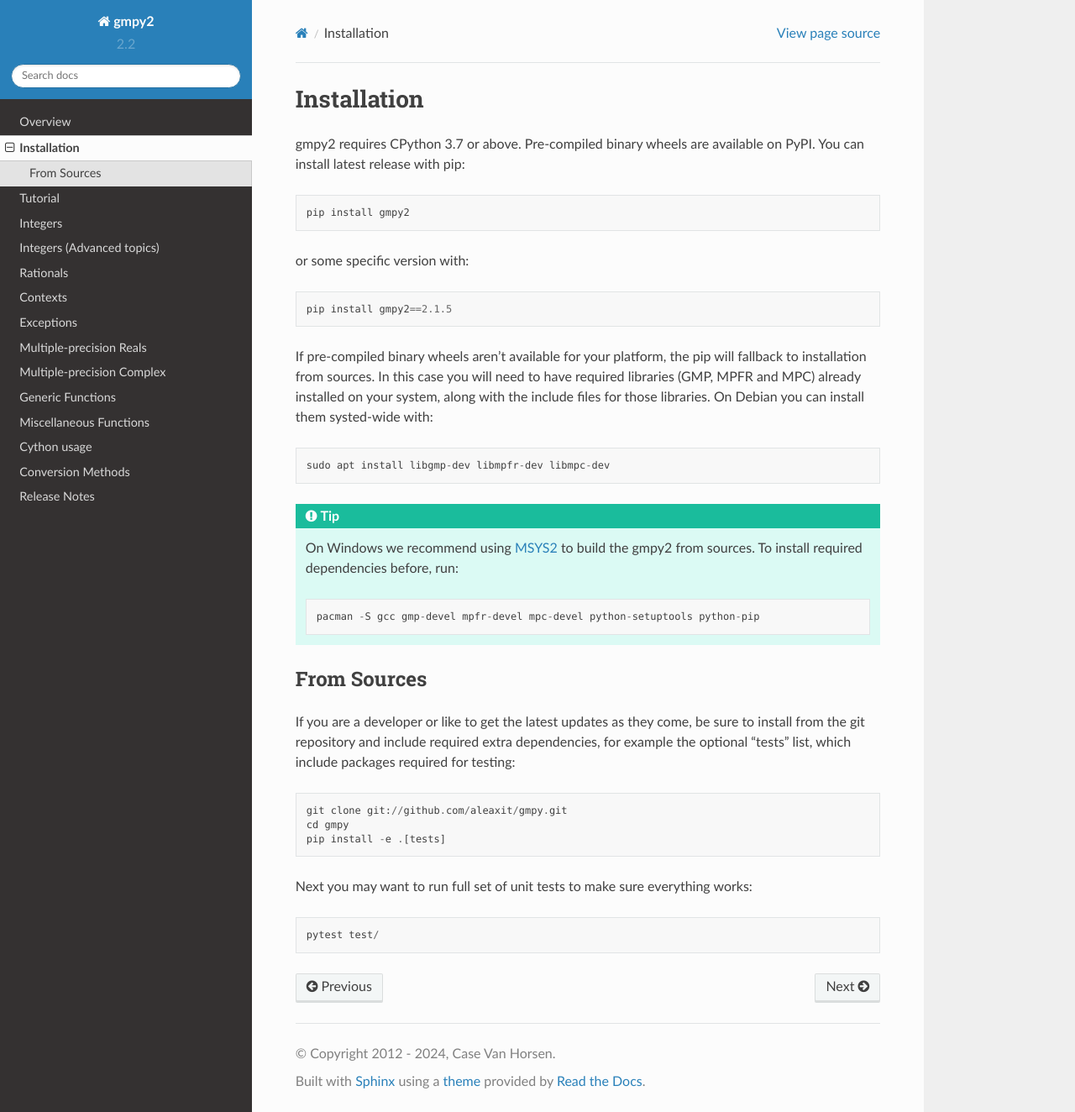
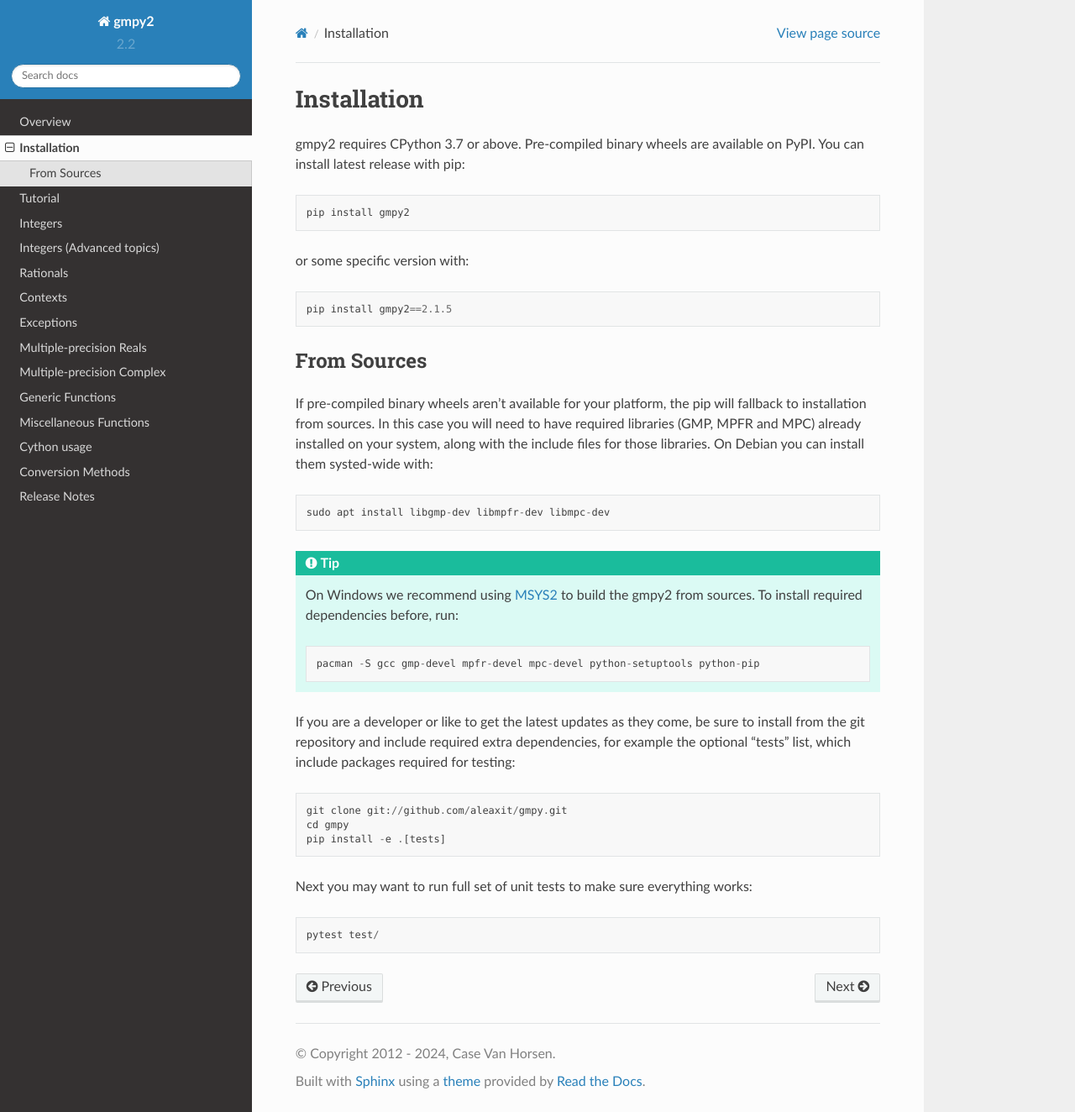
Before and after one commit to aleaxit/gmpy, a Sphinx documentation site: the page built from docs/install.rst, in a window 1280 px wide and 1324 px high. Shown: the whole window at 84% size. Built offline with Sphinx 7.4.7 and the Read the Docs theme 2.0.0, drawn with Linux system fonts in a browser that asks for light colours; formulas are drawn with MathJax 3; the version number is read from the project's files by our own code; part of the change alters nothing that is shown.

```diff
--- a/docs/install.rst
+++ b/docs/install.rst
@@ -9,6 +9,10 @@ on PyPI.  You can install latest release with pip::
 or some specific version with::
 
     pip install gmpy2==2.1.5
+
+
+From Sources
+------------
 
 If pre-compiled binary wheels aren't available for your platform, the pip will
 fallback to installation from sources.  In this case you will need to have
@@ -25,9 +29,6 @@ systed-wide with::
 
         pacman -S gcc gmp-devel mpfr-devel mpc-devel python-setuptools python-pip
 
-From Sources
-------------
-
 If you are a developer or like to get the latest updates as they come, be sure
 to install from the git repository and include required extra dependencies,
 for example the optional "tests" list, which include packages required
```
